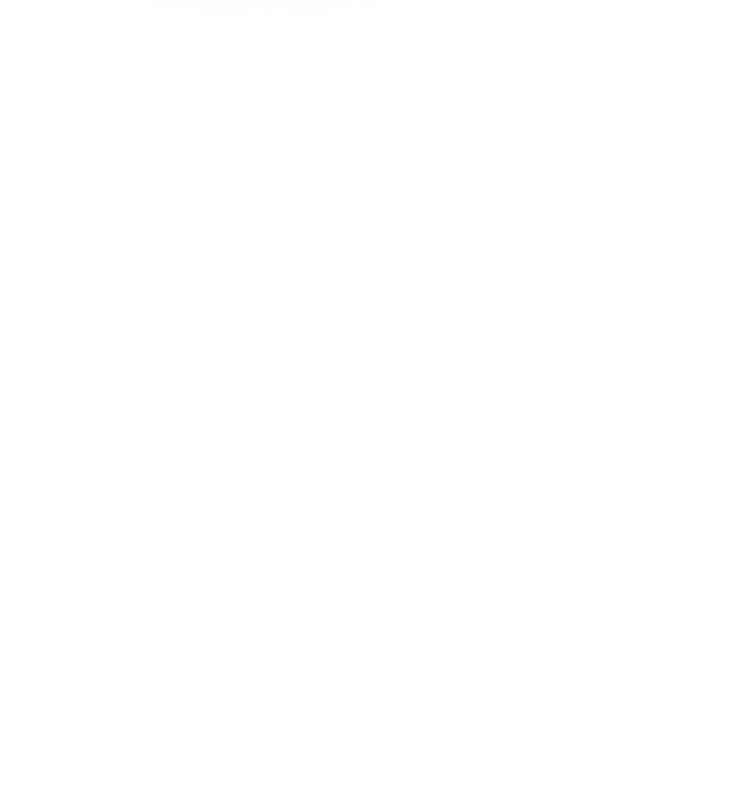
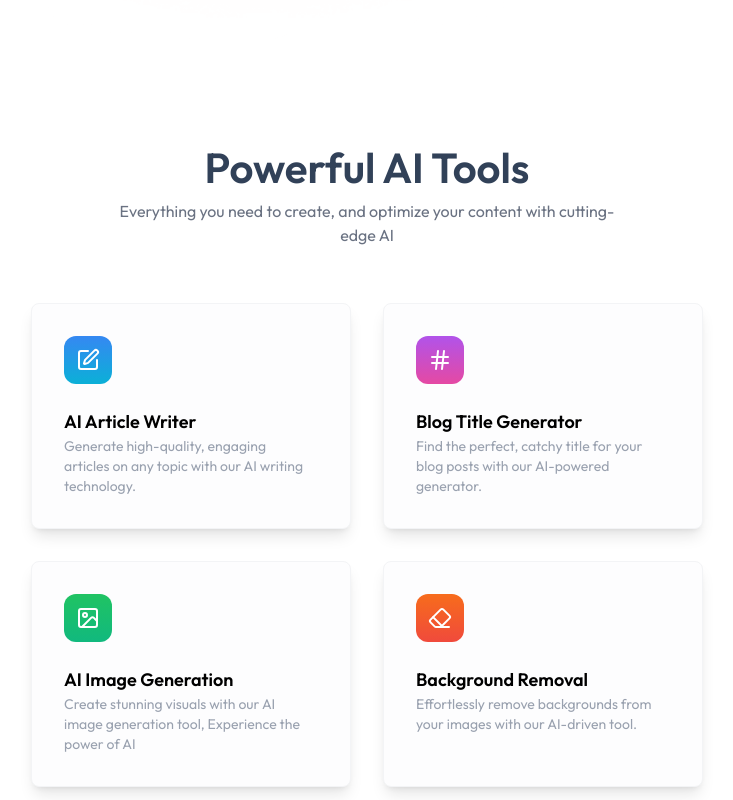
Before and after one commit to TasnimGhanmii/Snapmind.ai, a React (Vite) app in the folder client/: page / in a window 1280 px wide. Shown: the part 760-1560 px from the top of the page, without its empty margins (273-1006 px from the left). Before the commit the page ends 800 px from the top, so only its background shows below. Built offline with nearby package versions, Linux system fonts and the light colour scheme; no server answers.

Commit message:
home page

```diff
--- /dev/null
+++ b/client/src/components/AITools.jsx
@@ -0,0 +1,30 @@
+import React from 'react'
+import { AiToolsData, assets } from '../assets/assets'
+import { useNavigate } from 'react-router-dom'
+import { useUser } from '@clerk/clerk-react'
+
+function AITools() {
+  const navigate=useNavigate()
+  const {user}=useUser()
+  return (
+    <div className='px-4 sm:px-20 xl:px-32 my-24'>
+        <div className='text-center'>
+            <h2 className='text-slate-700  text-[42px] font-semibold'>Powerful AI Tools</h2>
+            <p className='text-gray-500 max-w-lg mx-auto'>Everything you need to create, and optimize your content with cutting-edge AI</p>
+        </div>
+
+        <div className='flex flex-wrap mt-10 justify-center'>
+            {AiToolsData.map((tool,index)=>(
+                <div key={index} onClick={()=>user && navigate(tool.path)} className='p-8 m-4 max-w-xs rounded-lg bg-[#FDFDFE] shadow-lg border border-gray-100 hover:-translate-y-1 transition-all duration-300 cursor-pointer'>
+                     <tool.Icon className='w-12 h-12 p-3 text-white rounded-xl ' style={{background: `linear-gradient(to bottom, ${tool.bg.from}, ${tool.bg.to})`}}/>
+                     <h3 className='mt-6 text-lg font-semibold'>{tool.title}</h3>
+                     <p className='text-gray-400 text-sm max-w-[95%]'>{tool.description}</p>
+                </div>
+
+            ))}
+        </div>
+    </div>
+  )
+}
+
+export default AITools
--- a/client/src/components/Hero.jsx
+++ b/client/src/components/Hero.jsx
@@ -1,7 +1,11 @@
 import React from 'react'
+import { useNavigate } from 'react-router-dom'
+import { assets } from '../assets/assets'
 
 function Hero() {
+  const navigate=useNavigate()
   return (
+
     <div className='px-4 sm:px-20 xl:px-32 relative inline-flex flex-col w-full justify-center bg-[url(/gradientBackground.png)] bg-no-repeat bg-cover   min-h-screen'>
         <div className='text-center mb-6'>
             <h1 className='text-3xl sm:text-5xl md:text-6xl 2xl:text-7xl font-semibold mx-auto leading-[1.2]'>Create Amazing Content <br /><span className='text-[#6D04DE]'> with AI Tools</span></h1>
@@ -12,8 +16,12 @@
         </div>
 
         <div className='flex  flex-wrap justify-center gap-4 text-sm max-sm:text-xs'>
-            <button className='cursor-pointer bg-[#6D04DE] text-white px-10 py-3 rounded-lg hover:scale-102 active:scale-95 transition'>Start Creating Now!</button>
+            <button onClick={()=>navigate('/ai')} className='cursor-pointer bg-[#6D04DE] text-white px-10 py-3 rounded-lg hover:scale-102 active:scale-95 transition'>Start Creating Now!</button>
             <button className='cursor-pointer bg-white px-10 py-3 rounded-lg border border-gray-300 hover:scale-102 active:scale-95 transition'>Watch Demo</button>
+        </div>
+
+        <div className='flex items-center gap-4 mt-8 mx-auto text-gray-600'>
+            <img src={assets.user_group} alt="userGroup" className='h-8' /> Trusted by 10k+ prople
         </div>
     </div>
   )
--- a/client/src/pages/Home.jsx
+++ b/client/src/pages/Home.jsx
@@ -1,11 +1,13 @@
 import React from 'react'
 import Navbar from '../components/Navbar'
 import Hero from '../components/Hero'
+import AITools from '../components/AITools'
 const Home = () => {
   return (
     <div>
         <Navbar/>
         <Hero />
+        <AITools/>
     </div>
   )
 }
```
Also changed, not shown: client/src/components/Navbar.jsx (+7 -1 lines).
